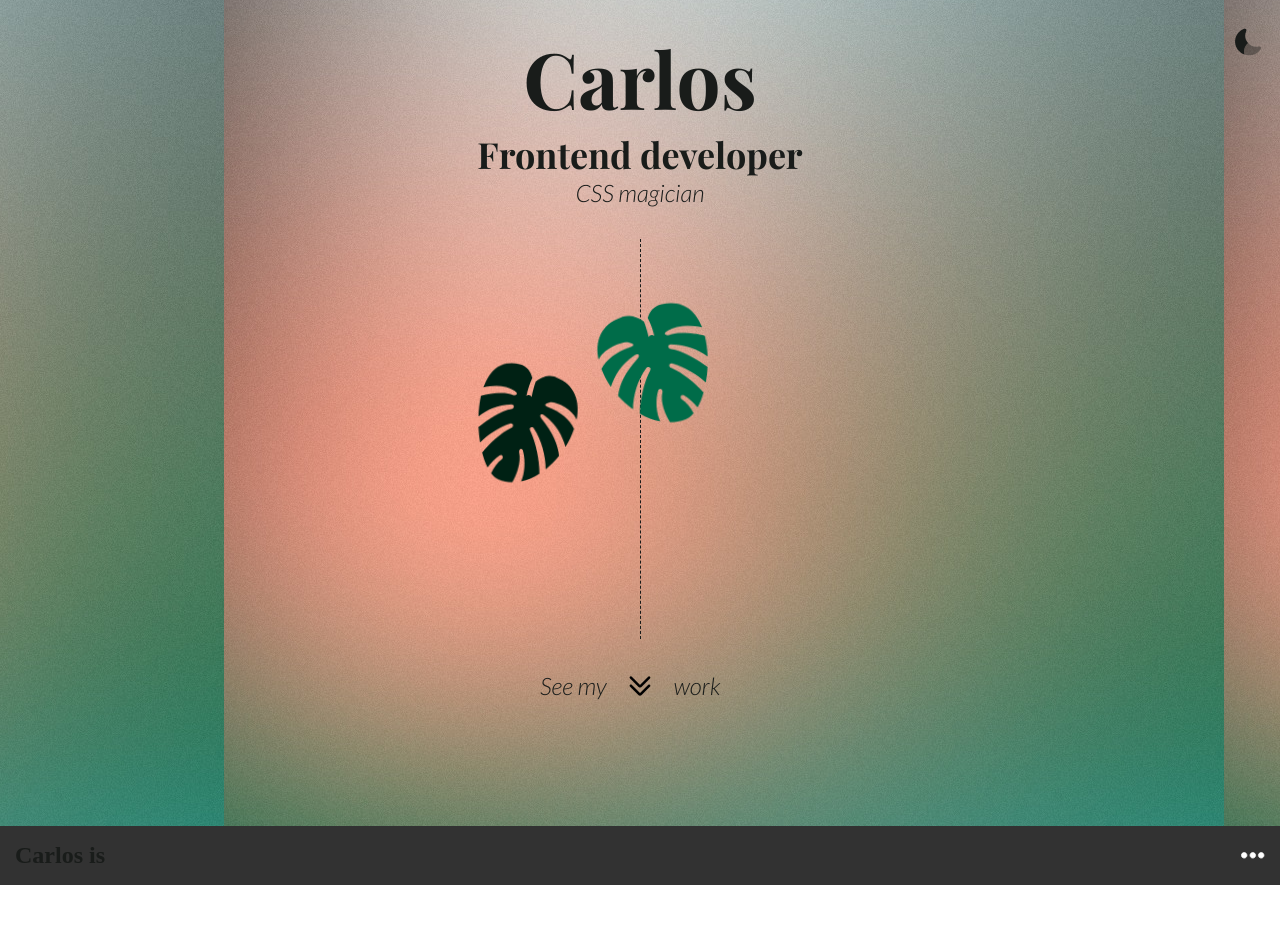
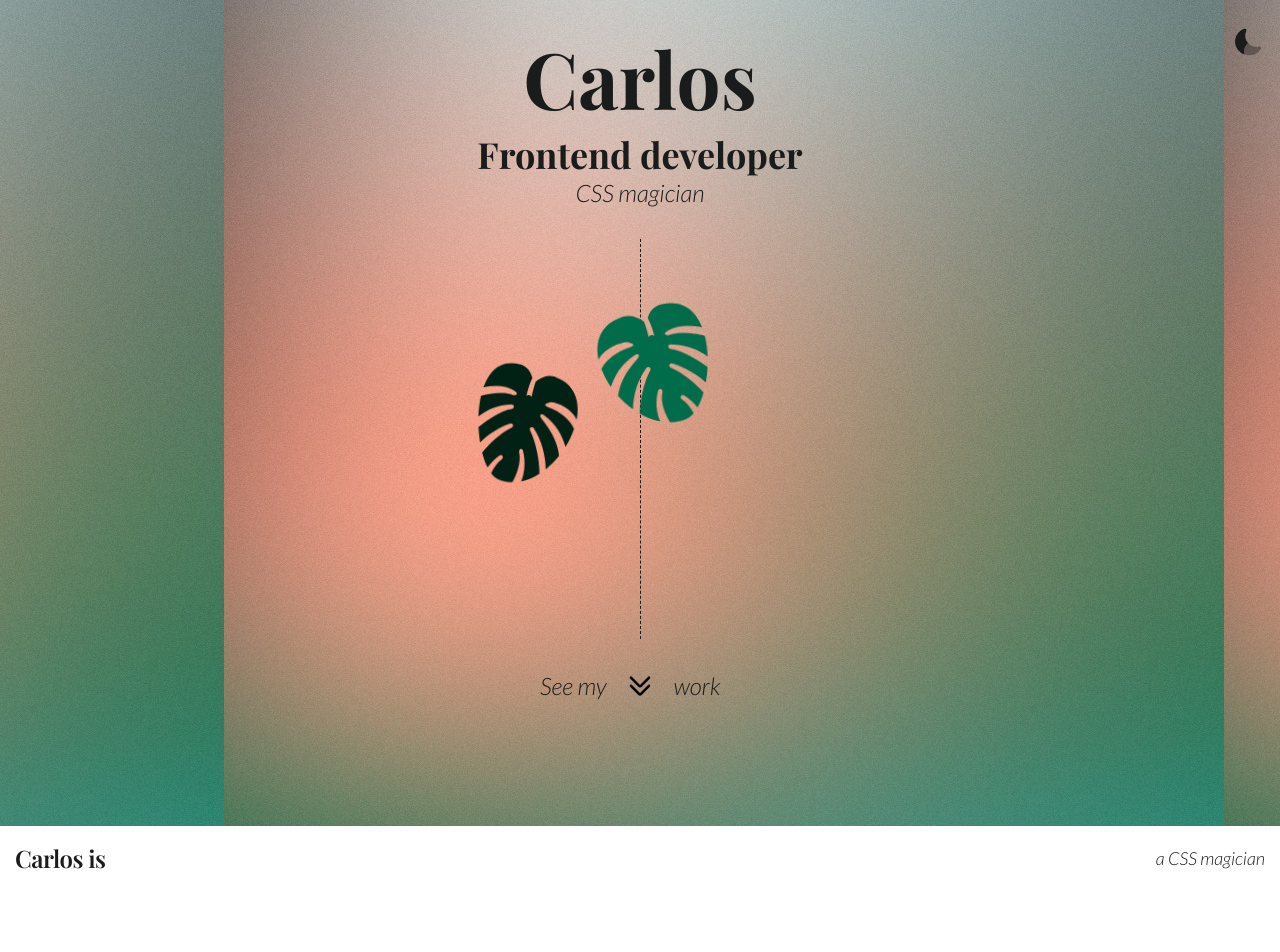
Before and after one commit to daiant/pages-2023, a Next.js app: page / in a window 1280 px wide. Shown: the top 952 px of the page. Built offline with nearby package versions, Linux system fonts and the light colour scheme.

Commit message:
feat: navbar behavior

```diff
--- a/src/app/globals.scss
+++ b/src/app/globals.scss
@@ -5,3 +5,6 @@ html,
 body {
     margin: 0;
 }
+body.noscroll {
+    overflow: hidden;
+}
--- a/src/app/layout.tsx
+++ b/src/app/layout.tsx
@@ -12,7 +12,17 @@ export default function RootLayout({
         head.tsx. Find out more at https://beta.nextjs.org/docs/api-reference/file-conventions/head
       */}
       <head />
-      <body>{children}</body>
+      <body>
+        {children}
+        <div className="SVGs" style={{ display: 'none' }}>
+          <svg id='cat'>
+            <path d="M39.232 21.4862C47.0592 11.8377 35.044 13.1548 33.3002 12.2821C32.6874 11.9758 32.0845 9.01926 30.7208 9.70198C28.6208 10.7526 28.7992 16.2213 28.5714 18.0456C28.4477 19.0385 27.0613 20.4603 26.6056 21.4862C25.8783 23.1233 25.0791 25.0707 23.7429 27.1043C22.4069 29.1381 19.6147 30.7147 18.2171 32.2689C12.2691 38.8803 14.8193 46.6526 21.3496 51.6787C27.9546 56.7622 55.541 54.8649 47.7439 43.163" stroke="currentColor" strokeWidth="2.56" strokeLinecap="round" strokeLinejoin="round" />
+            <path d="M36.1445 25.9653C38.0829 33.0603 35.3003 40.4697 35.3003 47.4171C35.3003 48.2166 36.8869 47.4451 37.6641 47.588" stroke="currentColor" strokeWidth="2.56" strokeLinecap="round" strokeLinejoin="round" />
+            <path d="M26.0269 33.4206C27.5872 33.6504 29.0112 34.7958 30.1157 35.8665C35.6133 41.1969 28.5902 44.7792 28.2013 46.6635C28.1134 47.0897 29.9257 47.3832 30.2897 47.4222" stroke="currentColor" strokeWidth="2.56" strokeLinecap="round" strokeLinejoin="round" />
+            <path d="M33.8457 10.079C34.9057 9.08468 35.1079 10.8251 35.3003 11.782" stroke="currentColor" strokeWidth="2.56" strokeLinecap="round" strokeLinejoin="round" />
+          </svg>
+        </div>
+      </body>
     </html>
   )
 }
--- a/src/app/page.tsx
+++ b/src/app/page.tsx
@@ -16,7 +16,7 @@ export default function Home() {
   return (
     <main className={`${styles.main}`}>
       <Splash />
-      <div className={styles.mainPage}>
+      <div className={styles.mainPage} id='main'>
         <Nav></Nav>
 
         <section id='scroll-next'>
--- a/src/components/Navigation/nav.module.scss
+++ b/src/components/Navigation/nav.module.scss
@@ -1,19 +1,84 @@
 .nav {
     position: sticky;
-    background-color: #323232;
+    background-color: var(--main-bg);
+    color: var(--main-color);
     top: 0;
     display: flex;
     align-items: center;
     justify-content: space-between;
     padding-inline: 15px;
     z-index: 2;
-    p {
+
+    p.title {
         font-size: 1.5rem;
+        font-family: var(--heading-font);
         font-weight: 600;
         margin-block: 1rem;
+        letter-spacing: -0.5px;
     }
-    img {
-        height: auto;
-        width: 24px;
+    p.section {
+        font-family: var(--normal-font);
+        font-style: italic;
+        font-size: 18px;
+        cursor: pointer;
+    }
+
+    .dropDownMenu {
+        position: fixed;
+        width: 100%;
+        left: 0;
+        padding: 0;
+        border-bottom: 1px solid var(--on-surface-1);
+        border-bottom-left-radius: 15px;
+        border-bottom-right-radius: 15px;
+        background-color: var(--on-surface-5);
+        z-index: 3;
+        &.animation {
+            transition: bottom 400ms ease;
+        }
+        ul {
+            // padding: 0;
+            list-style: none;
+            padding-block-start: 25px;
+            li {
+                font-family: var(--normal-font);
+                font-size: 24px;
+                font-weight: 300;
+                font-style: italic;
+                & + li {
+                    margin-block-start: 1em;
+                }
+            }
+        }
+        .separator {
+            padding-block: 6px;
+            margin-inline: 25px;
+            margin-block-start: 150px;
+            margin-block-end: 16px;
+            border-radius: 20px;
+            position: relative;
+            cursor: pointer;
+            > div {
+                background-color: var(--main-color);
+                height: 3px;
+            }
+            svg {
+                position: absolute;
+                bottom: -6px;
+            }
+        }
+    }
+    .mask {
+        position: fixed;
+        background-color: #000;
+        opacity: 0;
+        z-index: -999;
+        inset: none;
+        transition: opacity 300ms ease;
+        &.show {
+            opacity: 0.7;
+            z-index: 1;
+            inset: 0;
+        }
     }
 }
--- a/src/components/Navigation/nav.tsx
+++ b/src/components/Navigation/nav.tsx
@@ -1,10 +1,83 @@
+import { routing } from '@/lib/menu.routing';
+import { DragEventHandler, useEffect, useState } from 'react';
 import styles from './nav.module.scss';
 
 export default function Nav() {
+    const [dropDown, setDropDown] = useState(false);
+    const [animation, setAnimation] = useState(false);
+    const [position, setPosition] = useState(window.innerHeight * 1.2);
+    const [opacity, setOpacity] = useState(0);
+    const SNAP_THRESHOLD = getDropDownHeight() / 2;
+    const MAX_OPACITY = 0.7;
+
+    function getSection(): string {
+        return 'a CSS magician';
+    }
+
+    function getDropDownHeight(): number {
+        const dropDownElement = document.querySelector('.' + styles.dropDownMenu);
+        if(!dropDownElement) return window.innerHeight;
+        return Number(getComputedStyle(dropDownElement!).height.replace('px', ''));
+
+    }
+
+    function showDropDown() { handleDropDown(true); setOpacity(MAX_OPACITY); }
+    function hideDropDown() { handleDropDown(false); setOpacity(0)}
+    function handleDropDown(show: boolean) {
+        setAnimation(true);
+        setTimeout(() => setAnimation(false), 400)
+        if (show) {
+            document.body.classList.add('noscroll');
+            setPosition(window.innerHeight - getDropDownHeight());
+        }
+
+        else {
+            setPosition(window.innerHeight * 1.2);
+            document.body.classList.remove('noscroll');
+        }
+        setDropDown(show);
+    }
+
+    function handleMovement(event: React.TouchEvent<HTMLDivElement>) {
+        const maxHeight = Math.min(event.touches[0].clientY, getDropDownHeight());
+        const position = window.innerHeight - maxHeight;
+        updateOpacity(maxHeight);
+        setPosition(position);
+    }
+
+    function snapPosition() {
+        if ((window.innerHeight - position) < SNAP_THRESHOLD) { hideDropDown(); }
+        else { showDropDown(); }
+    }
+
+    function updateOpacity(position: number): void {
+        const percentage = position / getDropDownHeight();
+        console.log(percentage)
+        setOpacity(percentage * MAX_OPACITY);
+    }
+    function handleCat(event: React.MouseEvent<HTMLOrSVGElement>) {
+        alert('ow!');
+        event.stopPropagation();
+    }
     return (
         <nav className={styles.nav}>
-            <p>Carlos is</p>
-            <img src="/burgir.svg" />
+            <p className={styles.title}>Carlos is</p>
+            {/* <img src="/burgir.svg" /> */}
+            <p className={styles.section} onClick={showDropDown}>{getSection()}</p>
+            <section className={`${styles.dropDownMenu} ${dropDown ? styles.show : ''} ${animation ? styles.animation : ""}`} style={{ bottom: position + 'px' }}>
+                <ul>
+                    {routing.map((route: string) => {
+                        return <li key={route}>{route}</li>
+                    })}
+                </ul>
+                <div className={styles.separator} onClick={hideDropDown} onTouchMove={handleMovement} onTouchEnd={snapPosition}>
+                    <div className="bar"></div>
+                    <svg width="64" height="64" viewBox="0 0 64 64" fill="none" xmlns="http://www.w3.org/2000/svg" onClick={handleCat}>
+                        <use href='#cat'></use>
+                    </svg>
+                </div>
+            </section>
+            <div className={`${styles.mask} ${dropDown ? styles.show : ''}`} style={{opacity: opacity}} onClick={hideDropDown}></div>
         </nav>
 
     )
--- a/src/components/sections/Splash/splash.tsx
+++ b/src/components/sections/Splash/splash.tsx
@@ -10,6 +10,10 @@ export default function Splash() {
     }, [])
     function handleTheme(isDark: boolean): void {
         setDarkTheme(isDark);
+    }
+    function scrollNext(): void {
+        const next = document.querySelector('#scroll-next');
+        next?.scrollIntoView({behavior: 'smooth', block: 'start'});
     }
     return <>
         <section id='splash' className={styles.main}>
@@ -28,7 +32,7 @@ export default function Splash() {
                     <img src="/monstera-2.svg" />
                 </div>
             </div>
-            <div className={styles.scrollDown}>
+            <div className={styles.scrollDown} onClick={scrollNext}>
                 <h3>See my</h3>
                 <img src="/scroll.png" title='scroll down'
                     style={{ filter: darkTheme ? 'invert(1)' : '' }} />
--- /dev/null
+++ b/src/lib/menu.routing.ts
@@ -0,0 +1,6 @@
+export const routing = [
+    'a CSS magician',
+    'a Hobbyist',
+    'a Famous Blogger',
+    'a Person'
+]
--- a/src/styles/_colors.scss
+++ b/src/styles/_colors.scss
@@ -2,16 +2,20 @@
     --main-color: var(--color-light);
     --main-bg: var(--bakground-light);
     --cover: var(--cover-light);
-
+    --on-surface-1: var(--on-surface-1-light);
+    --on-surface-5: var(--on-surface-5-light);
 
     --background-light: #fbfdf9;
     --color-light: #191c1a;
-    --cover-light: url('/splash.jfif');
+    --cover-light: url("/splash.jfif");
+    --on-surface-1-light: #eef6f0;
+    --on-surface-5-light: #d8e9e0;
 
     --background-dark: #191c1a;
     --color-dark: #e1e3df;
-    --cover-dark: url('/splash-dark.jfif');
-
+    --cover-dark: url("/splash-dark.jfif");
+    --on-surface-1-dark: #1d2621;
+    --on-surface-5-dark: #23372e;
 }
 section,
 main {
@@ -26,5 +30,7 @@ main {
         --main-bg: var(--background-dark);
         --main-color: var(--color-dark);
         --cover: var(--cover-dark);
+        --on-surface-1: var(--on-surface-1-dark);
+        --on-surface-5: var(--on-surface-5-dark);
     }
 }
--- a/src/styles/_typography.scss
+++ b/src/styles/_typography.scss
@@ -1,15 +1,18 @@
 @import url('https://fonts.googleapis.com/css2?family=Lato:ital,wght@0,100;0,300;0,400;0,700;1,300&family=Playfair+Display:wght@400;500;600;700&display=swap');
-
+:root {
+    --heading-font: 'Playfair Display', serif;
+    --normal-font: 'Lato', sans-serif;
+}
 h1 {
-    font-family: "Playfair Display", serif;
+    font-family: var(--heading-font);
     font-size: 78px;
 }
 h2 {
-    font-family: "Playfair Display", serif;
+    font-family: var(--heading-font);
     font-size: 36px;
 }
 h3 {
-    font-family: "Lato", sans-serif;
+    font-family: var(--normal-font);
     font-size: 24px;
     font-weight: 300;
     font-style: italic;
```
Also changed, not shown: src/components/ThemeSwitcher/themeSwitcher.tsx (+9 -0 lines).
